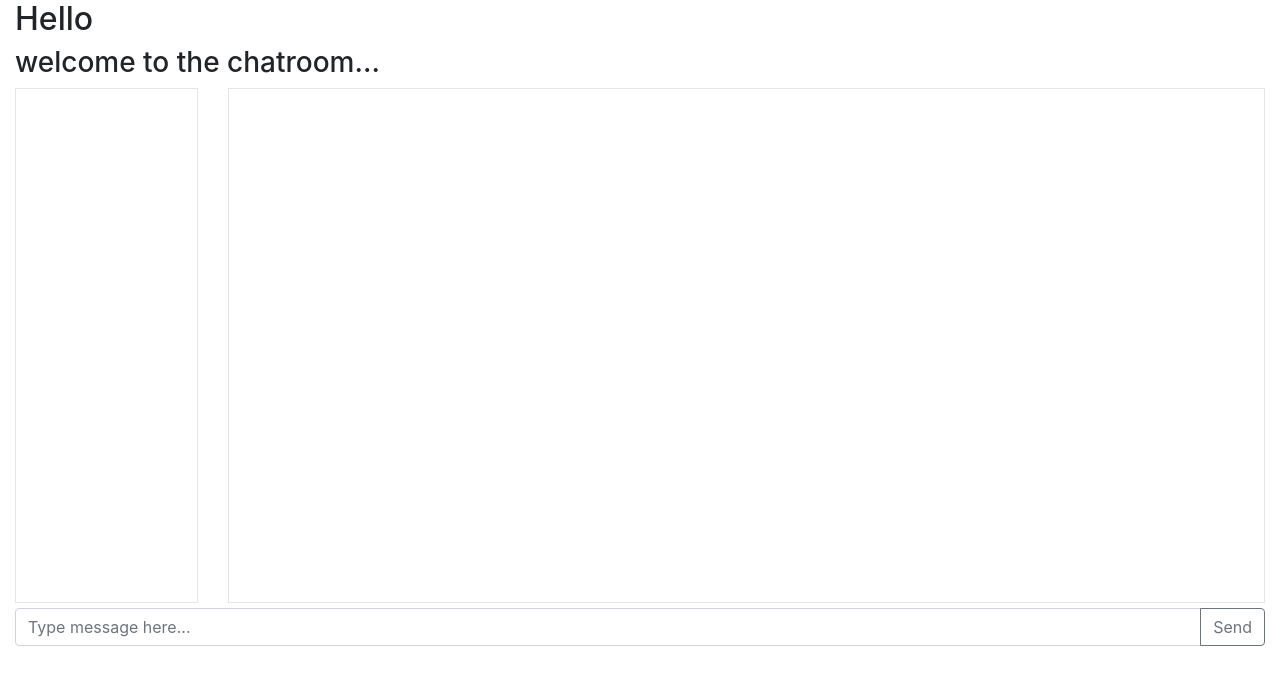
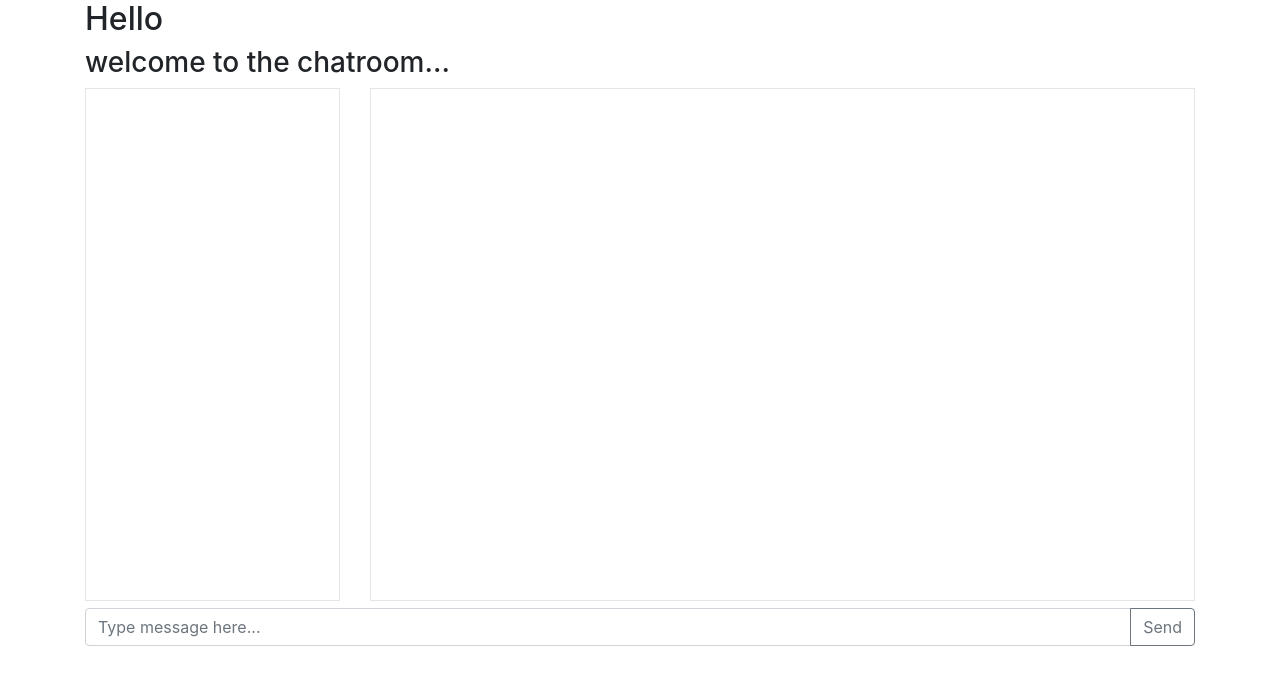
Before and after one commit to s-seguin/chatroom, a website: page index.html in a window 1280 px wide. Drawn offline with nearby package versions, Linux system fonts and the light colour scheme; no server answers.

Commit message:
-minor style differences

```diff
--- a/index.html
+++ b/index.html
@@ -11,7 +11,7 @@
 </head>
 
 <body>
-<div class="container-fluid">
+<div class="container">
     <div class="row">
         <div class="col">
             <h2 id="greetingHeader">Hello user,</h2>
@@ -20,13 +20,13 @@
     </div>
 
     <div class="row mainArea">
-        <div class="col-sm-2 h-100">
+        <div class="col-sm-3 col-xs-3 h-100">
             <div class="userContainer">
                 <ul id="userList"></ul>
             </div>
         </div>
 
-        <div class="col-sm-10 col-xs-12 h-100">
+        <div class="col-sm-9 col-xs-9 h-100">
             <div class="messageListContainer">
                 <ul id="messageList"></ul>
             </div>
--- a/public/styles/style.css
+++ b/public/styles/style.css
@@ -82,6 +82,7 @@ ul {
     font-size: 1.2em;
     vertical-align: middle;
     padding: 0px 10px;
+    overflow-wrap: break-word;
 }
 
 .profileContainer {
@@ -105,5 +106,5 @@ ul {
 
 .mainArea {
     height: 65%;
-    padding-bottom: 5px;
+    padding-bottom: 7px;
 }
```
